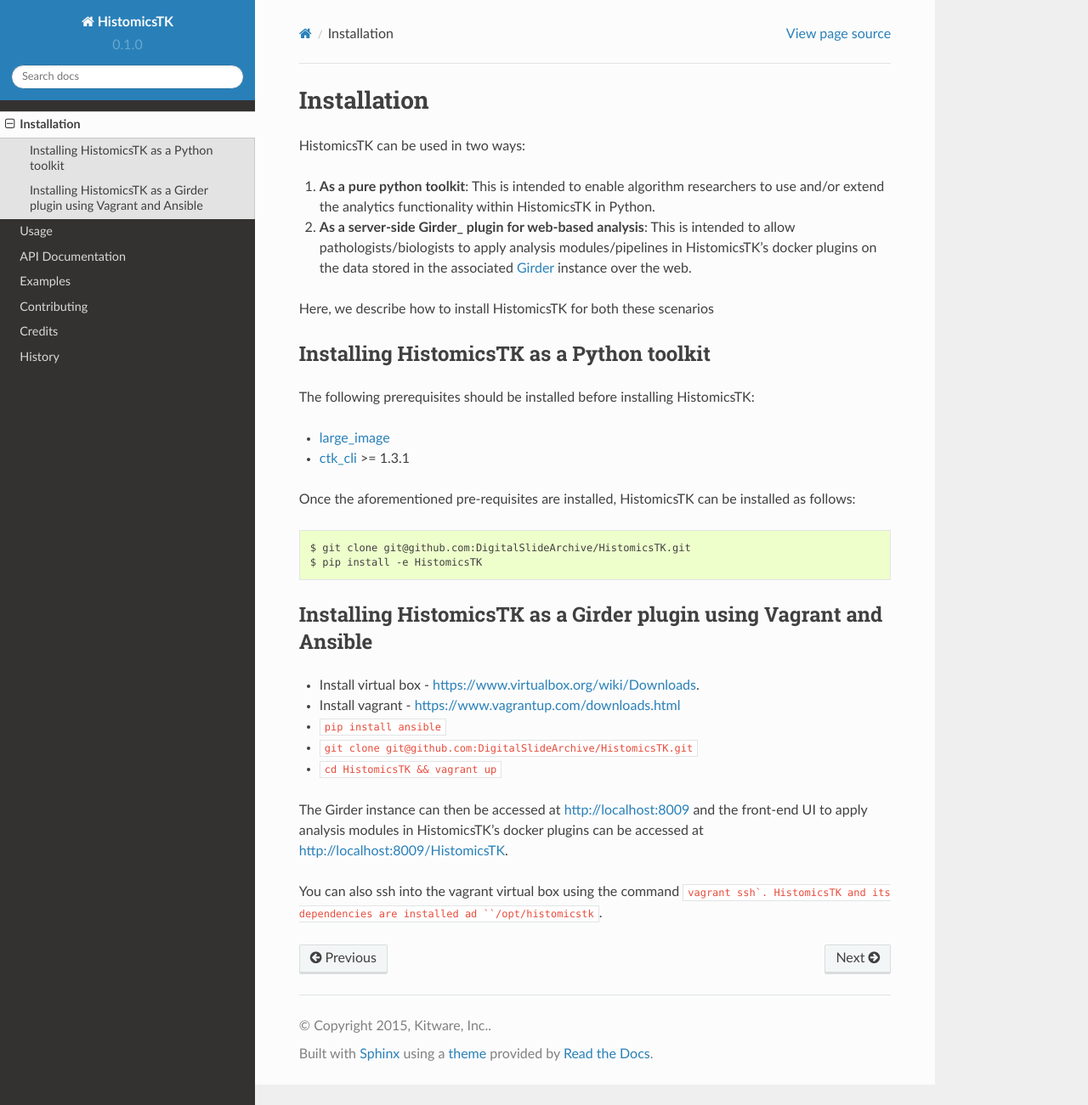
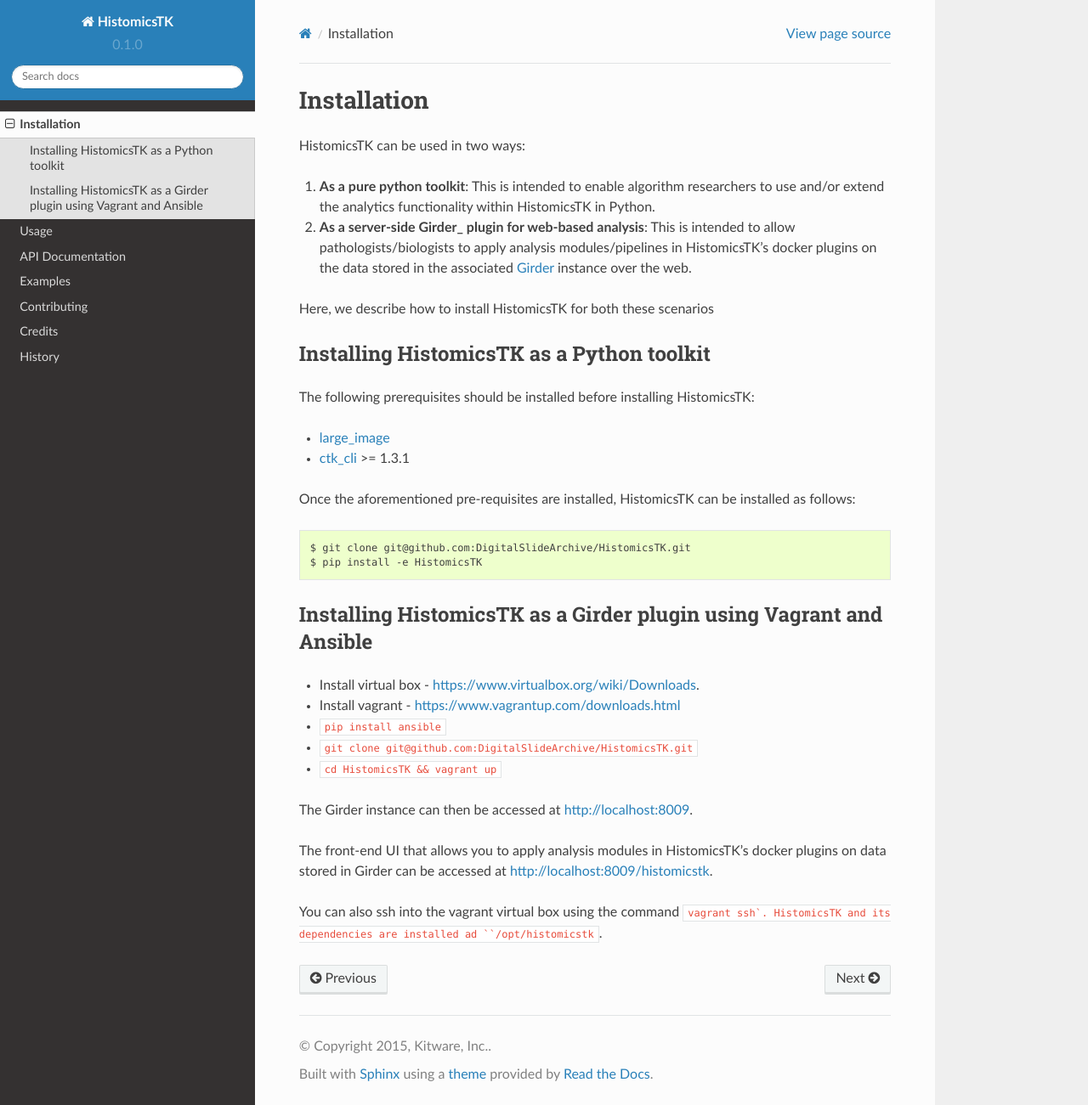
Before and after one commit to DigitalSlideArchive/HistomicsTK, a Sphinx documentation site: the page built from docs/installation.rst, in a window 1280 px wide and 1301 px high. Shown: the whole window at 85% size. Built offline with Sphinx 7.4.7 and the Read the Docs theme 2.0.0, drawn with Linux system fonts in a browser that asks for light colours; pages that are not in the unit, such as notebooks, are missing from menus.

Commit message:
update installation.rst

```diff
--- a/docs/installation.rst
+++ b/docs/installation.rst
@@ -40,9 +40,11 @@
 - ``git clone git@github.com:DigitalSlideArchive/HistomicsTK.git``
 - ``cd HistomicsTK && vagrant up``
 
-The Girder instance can then be accessed at http://localhost:8009 and the
-front-end UI to apply analysis modules in HistomicsTK's docker plugins
-can be accessed at http://localhost:8009/HistomicsTK.
+The Girder instance can then be accessed at http://localhost:8009.
+
+The front-end UI that allows you to apply analysis modules in HistomicsTK's
+docker plugins on data stored in Girder can be accessed at
+http://localhost:8009/histomicstk.
 
 You can also ssh into the vagrant virtual box using the command ``vagrant ssh`.
 HistomicsTK and its dependencies are installed ad ``/opt/histomicstk``.
```
